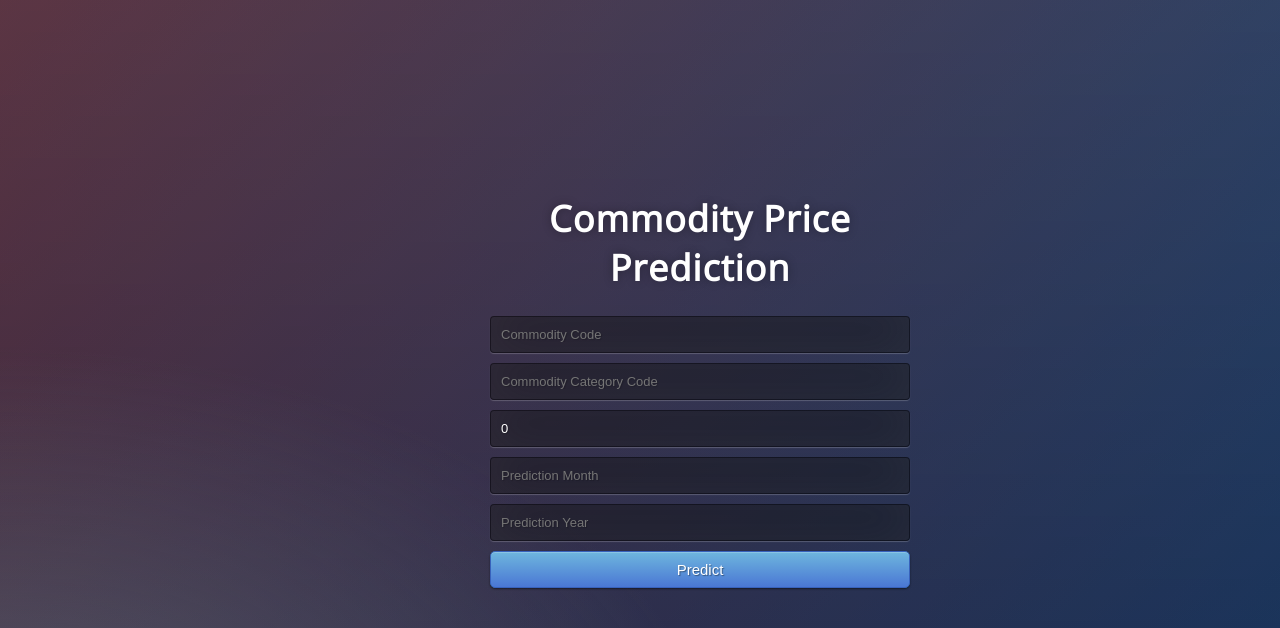
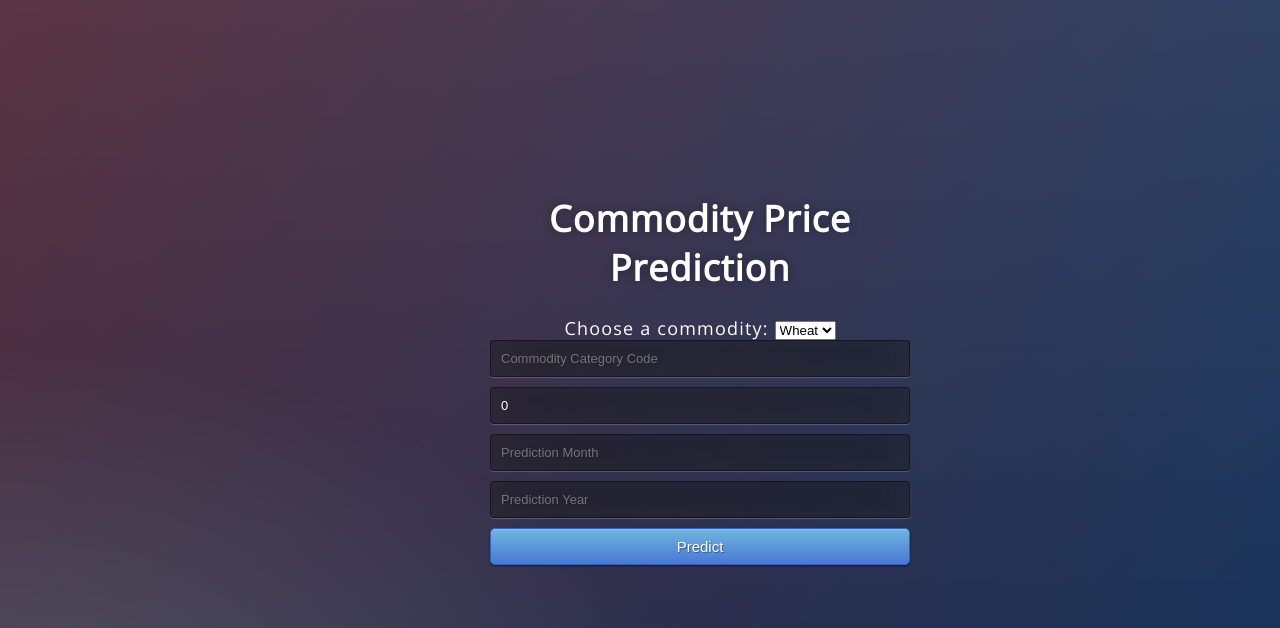
Before and after one commit to sayantikabanik/FP2, a Flask app: page / in a window 1280 px wide. Shown: the top 628 px of the page. Run offline with Flask 2, Linux system fonts and the light colour scheme; parts of the project's set-up code (start-up, migrations or seed data) failed here and were passed over.

Commit message:
html changes

```diff
--- a/templates/index.html
+++ b/templates/index.html
@@ -18,7 +18,12 @@
 
      <!-- Main Input For Receiving Query to our ML -->
     <form action="{{ url_for('predict')}}"method="post">
-    	<input type="number" name="Commodity Code" placeholder="Commodity Code" required="required" />
+<!--    	<input name="Commodity Code" placeholder="Commodity Code" required="required"-->
+         <label for="commodity">Choose a commodity:</label>
+            <select id="commodity" name="commodity">
+            <option value=67>Wheat</option>
+            <option value=4>Bajra</option>
+          </select>
         <input type="number" name="Commodity Category Code" placeholder="Commodity Category Code" required="required" />
         <input type="number" name="Rainfall Amount" placeholder="Rainfall Amount" required="required" min="0" value="0" step=".01" />
         <input type="number" name="Prediction Month" placeholder="Prediction Month" required="required" />
```
